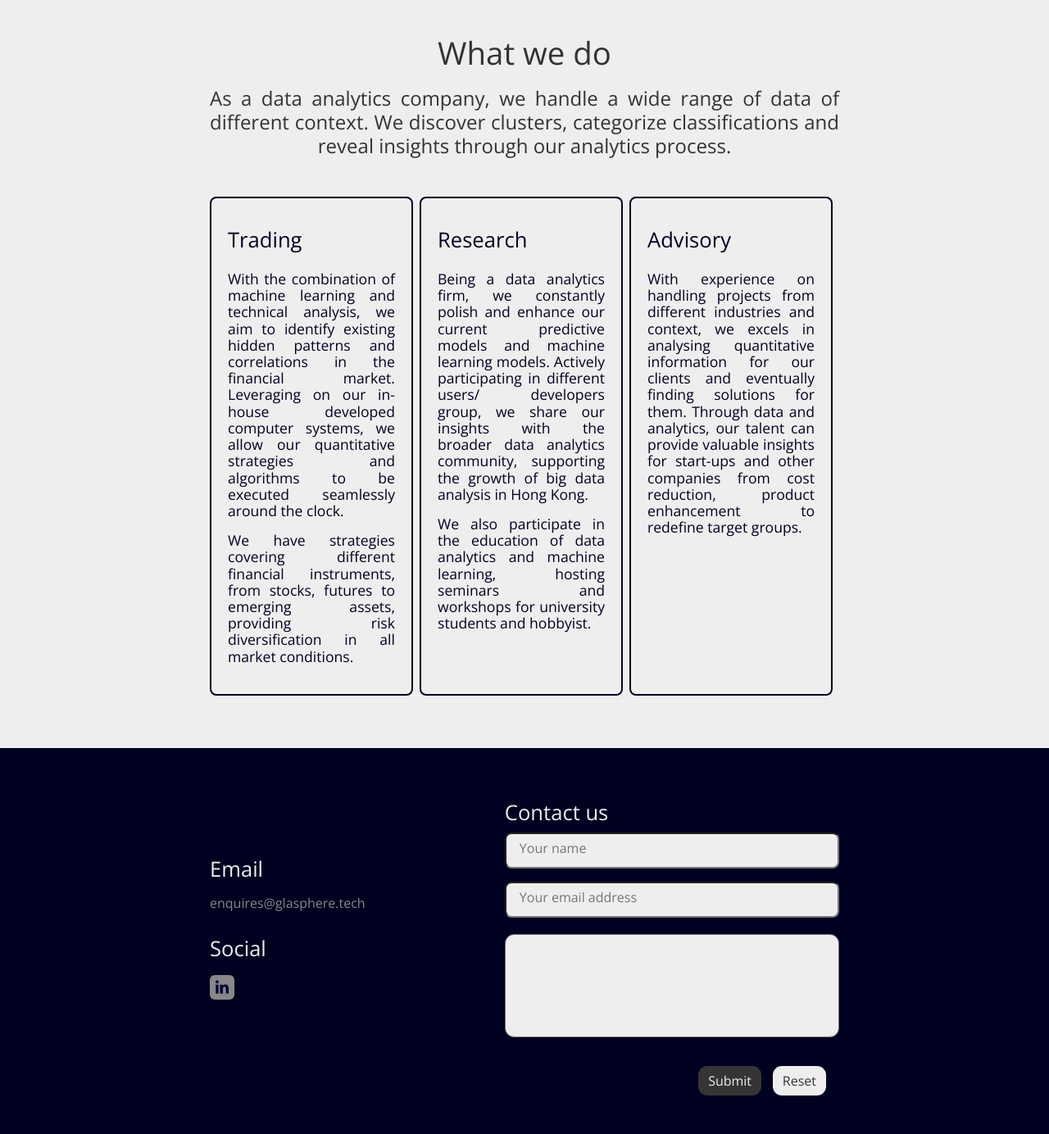
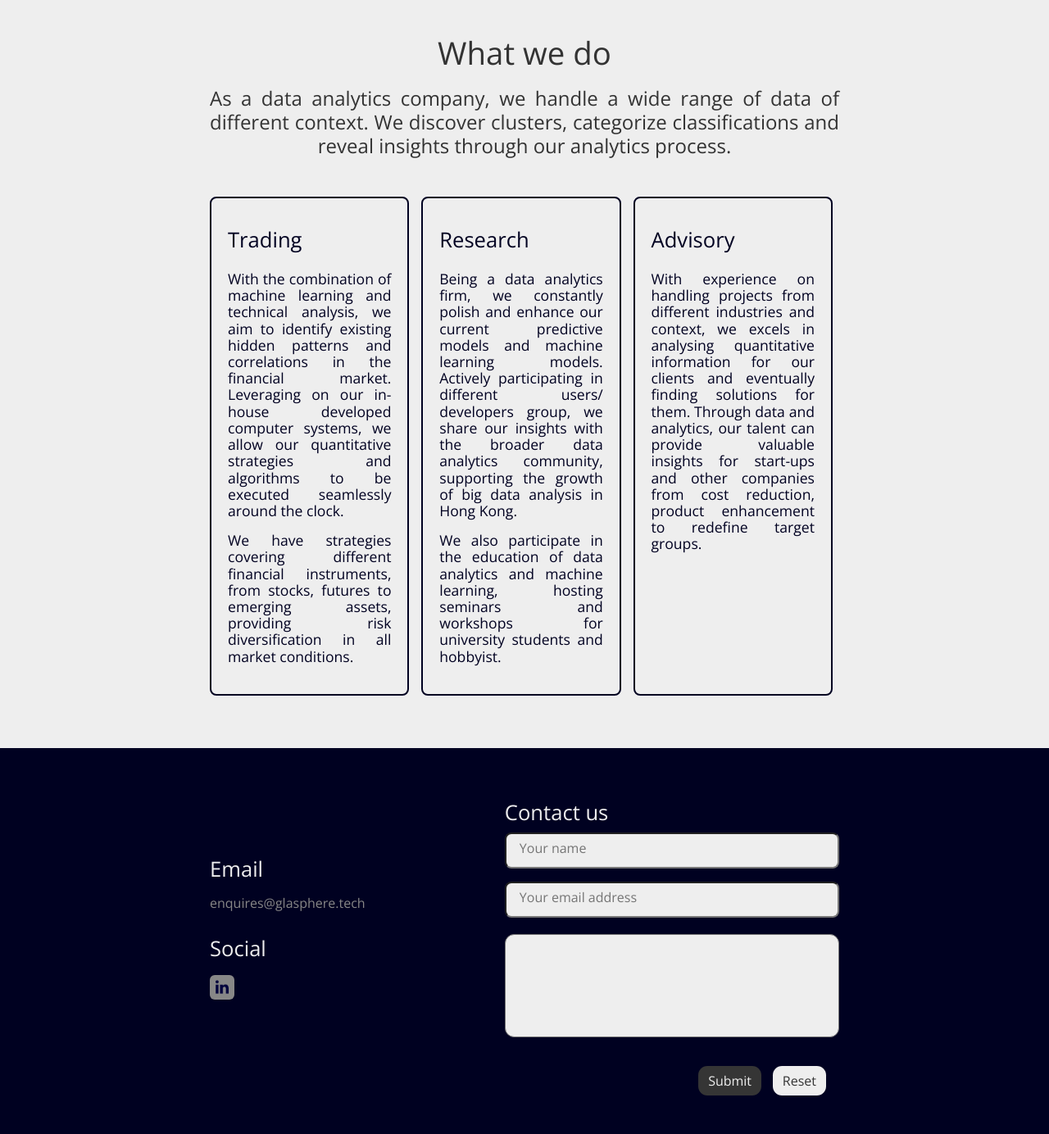
Before and after one commit to bridgelancer/glasphere-page, a Django app: page / in a window 1280 px wide. Shown: the part 842-2226 px from the top of the page at 82% size. Run offline with Django 3.2, Linux system fonts and the light colour scheme; some libraries are stand-ins or nearby versions.

Commit message:
Fix flex cards settings

```diff
--- a/page/frontend/static/frontend/main.css
+++ b/page/frontend/static/frontend/main.css
@@ -437,11 +437,14 @@ footer div {
 
 /* Each block applies progressively in addition to the previous rules */
 @media(min-width: 1250px){
-    /* changing layout of cards - flex box align to the right */
     .container > #about > #cards {
         display: flex;
-        width: calc((100vw- 75px) /3);
-        justify-self: center;
+        justify-content: space-between;
+
+    }
+    #cards > .card {
+      /* width: calc(1/3 * 100% - (1- 1/3)*10px); */
+      width: calc(1/3 * 100% - 12.5px);
     }
 }
 
```
